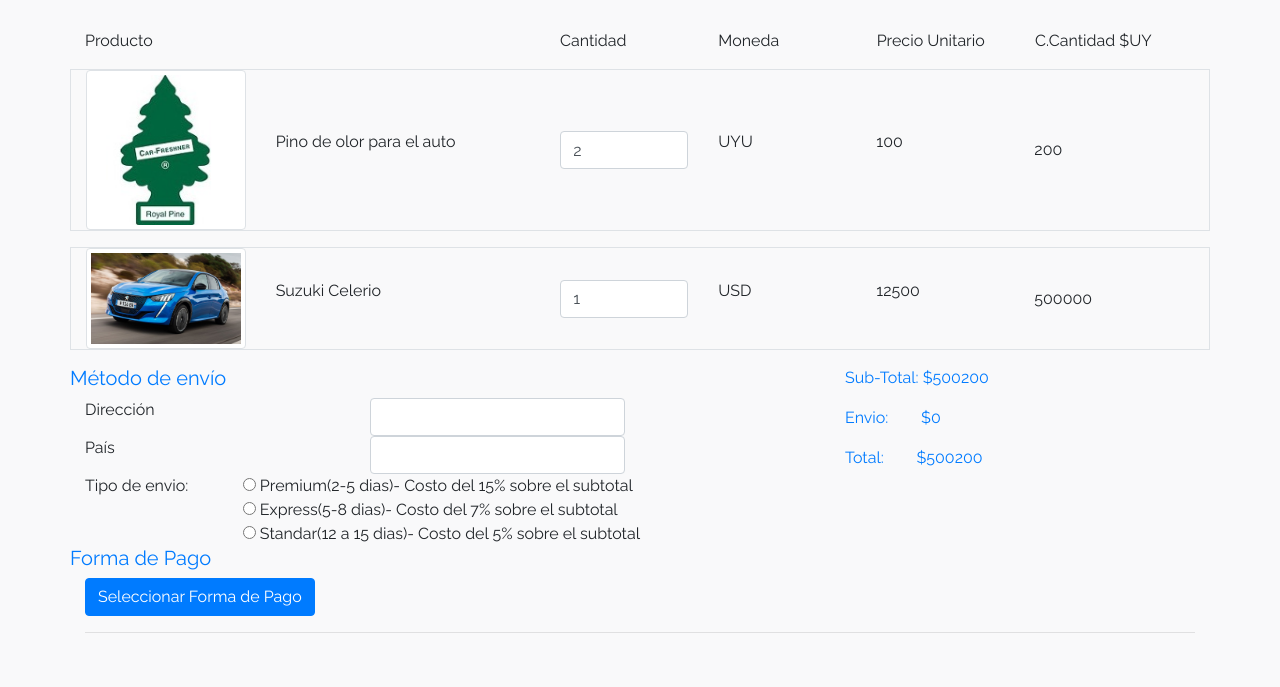
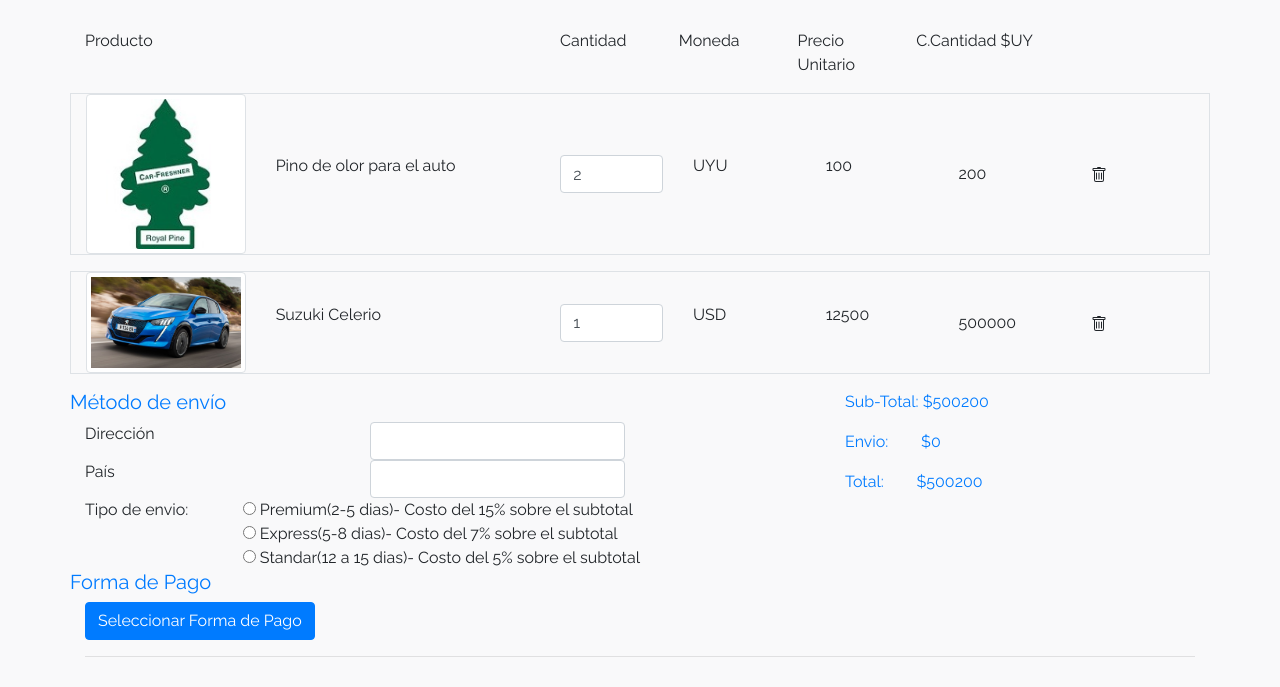
Before and after one commit to daianpalacios/e-Mercado, a website: page frontend/cart.html in a window 1280 px wide. Shown: the part 113-800 px from the top of the page. Drawn offline with Linux system fonts and the light colour scheme; sample sign-in values are in the browser's storage; files whose address does not match are found by name.

Commit message:
desafiate7 y pruebas desafiate  login google

```diff
--- a/frontend/cart.html
+++ b/frontend/cart.html
@@ -68,23 +68,7 @@
         </div>
 
         <div id="cartContent" class="container-fluid">
-          <div id="tableHead" class="row">
-            <div class="col-5">
-              Producto
-            </div>
-            <div class="col">
-              Cantidad
-            </div>
-            <div class="col">
-              Moneda
-            </div>
-            <div class="col">
-              Precio Unitario
-            </div>
-            <div class="col-2">
-              C.Cantidad $UY
-            </div>
-          </div>
+
         </div>
         <div class="container-fluid">
           <div class="row">
--- a/frontend/js/cart.js
+++ b/frontend/js/cart.js
@@ -7,11 +7,33 @@
 
 const showCart = (productCart) => {
 
+    let cartContent = document.getElementById("cartContent");
     let total = document.getElementById('total');
     let subTotal = document.getElementById('sub_total');
     let totalEnvio = document.getElementById('envio_final'); //ENTREGA 7
     let porcentajeEnvio = document.getElementsByName('TipoEnvio');//ENTREGA 7
     let auxTotal = 0;
+
+    cartContent.innerHTML = '<div id="tableHead" class="row">'+
+    '                           <div class="col-5">'+
+    '                               Producto'+
+    '                           </div>'+
+    '                           <div class="col">'+
+    '                               Cantidad'+
+    '                           </div>'+
+    '                           <div class="col">'+
+    '                               Moneda'+
+    '                           </div>'+
+    '                           <div class="col">'+
+    '                               Precio Unitario'+
+    '                           </div>'+
+    '                           <div class="col-2">'+
+    '                               C.Cantidad $UY'+
+    '                           </div>'+
+    '                           <div class="col">'+
+    '                               '+
+    '                           </div>'+
+    '                       </div>';
 
     totalEnvio = 0;
 
@@ -23,7 +45,6 @@
         unidad_SubTotal = TotalEnPesosUY(articles);
 
         // Creo variables para HTML
-        let cartContent = document.getElementById("cartContent");
         let colImg = document.createElement("div");
         let artImg = document.createElement('img');
         let colName = document.createElement("div");
@@ -38,6 +59,9 @@
         let rowlinea = document.createElement("div");
         let linea = document.createElement("hr");
         let colgrupo = document.createElement("div");
+        let colTrash = document.createElement("div"); //DESAFIATE 7
+        let btnTrash = ""//DESAFIATE 7
+
 
         // Agrego las clases correspondientes
         colImg.classList.add('col-2');
@@ -50,9 +74,16 @@
         artCount.setAttribute("id", "Cant_" + i)
         colCurrency.classList.add('col');
         colCost.classList.add('col');
-        colSubTot.classList.add('col-2', 'SubTot');
+        colTrash.classList.add('col','trash');
+        colTrash.setAttribute('id','colTrash'+ i);
+        colSubTot.classList.add('col', 'SubTot');
         colgrupo.classList.add('row', 'my-3', 'border', 'align-items-center');
         rowlinea.classList.add('row');
+        btnTrash = '<svg xmlns="http://www.w3.org/2000/svg" width="16" height="16" fill="currentColor" class="bi bi-trash" viewBox="0 0 16 16">'+
+        '<path d="M5.5 5.5A.5.5 0 0 1 6 6v6a.5.5 0 0 1-1 0V6a.5.5 0 0 1 .5-.5zm2.5 0a.5.5 0 0 1 .5.5v6a.5.5 0 0 1-1 0V6a.5.5 0 0 1 .5-.5zm3 .5a.5.5 0 0 0-1 0v6a.5.5 0 0 0 1 0V6z"/>'+
+        '<path fill-rule="evenodd" d="M14.5 3a1 1 0 0 1-1 1H13v9a2 2 0 0 1-2 2H5a2 2 0 0 1-2-2V4h-.5a1 1 0 0 1-1-1V2a1 1 0 0 1 1-1H6a1 1 0 0 1 1-1h2a1 1 0 0 1 1 1h3.5a1 1 0 0 1 1 1v1zM4.118 4 4 4.059V13a1 1 0 0 0 1 1h6a1 1 0 0 0 1-1V4.059L11.882 4H4.118zM2.5 3V2h11v1h-11z"/>'+
+        '</svg>';  //DESAFIATE 7
+
 
         //cargo los datos en las variables
         artImg.appendChild(document.createTextNode(`${articles.src}`));
@@ -76,13 +107,17 @@
         colgrupo.appendChild(colCurrency);
         colgrupo.appendChild(colCost);
         colgrupo.appendChild(colSubTot);
+        colgrupo.appendChild(colTrash);
+
         cartContent.appendChild(colgrupo);
 
         auxTotal += TotalEnPesosUY(articles);
         // auxTotal += articles.unitCost * articles.count;
+       let Trash = document.getElementById('colTrash'+ i); //DESAFIATE 7
+       Trash.innerHTML = btnTrash;//DESAFIATE 7
     }
 
-//ENTREGA 7
+    //ENTREGA 7
     SubTotalFinal = auxTotal; // aca guardo el total del momento como subtotal para poder calcularle los porcentajes
     subTotal.innerHTML = auxTotal;
 
@@ -102,6 +137,8 @@
     total.innerHTML = SubTotalFinal + totalEnvio;
 
     plas(productCart);
+
+    deleteElement(productCart);
 
 
 
@@ -140,6 +177,24 @@
             SubTotalFinal = auxTotalAux;
 
             calcularEnvio()
+        });
+    }
+
+}
+
+//Funcion para eliminar un producto //DESAFIATE 7
+function deleteElement(productCart) {
+
+    let btnTrash = document.getElementsByClassName('trash');
+
+    for (let i = 0; i < btnTrash.length; i++) {
+        btnTrash[i].addEventListener("click", () => {
+            productCart.articles.splice(i, 1);
+
+            let cartContent = document.getElementById("cartContent");
+            cartContent.innerHTML = "";
+            showCart(productCart);
+
         });
     }
 
@@ -264,7 +319,7 @@
                 alert("Debe completar todos los campos del credito");
             } else {
                 okFormaDePago = true;
-                modoPago="Credito";
+                modoPago = "Credito";
                 document.getElementById("btnConfirmModal").setAttribute('data-dismiss', 'modal');
 
             }
@@ -278,7 +333,7 @@
                 alert("Debe completar todos los campos de la transferencia");
             } else {
                 okFormaDePago = true;
-                modoPago="Transferencia Bancaria";
+                modoPago = "Transferencia Bancaria";
                 document.getElementById("btnConfirmModal").setAttribute('data-dismiss', 'modal');
             }
 
@@ -286,65 +341,67 @@
 
         //chequeo cual esta seleccionado y si la direccion y el pais estan vacios
         if (document.getElementById('Premium').checked) {
-            ok=true;
-            tipoEnvio="Premium";
+            ok = true;
+            tipoEnvio = "Premium";
         }
 
         if (document.getElementById('Express').checked) {
-            ok=true;
-            tipoEnvio="Express";
+            ok = true;
+            tipoEnvio = "Express";
         }
 
         if (document.getElementById('Standar').checked) {
-            ok=true;
-            tipoEnvio="Standar";
+            ok = true;
+            tipoEnvio = "Standar";
         }
 
         if (direccion.value == null || direccion.value == "") {
-            ok=false;
+            ok = false;
         }
 
-        if (pais.value == null || pais.value == "" ) {
-            ok=false;
+        if (pais.value == null || pais.value == "") {
+            ok = false;
         }
-        if(ok == false || okFormaDePago == false){
-            if (ok == false){
-            alert("Deben completarse los campos de envio");
+        if (ok == false || okFormaDePago == false) {
+            if (ok == false) {
+                alert("Deben completarse los campos de envio");
             }
-        }else{
+        } else {
             alert("Venta realizada con exito!");
 
+
+            //DESAFIATE 8
             let saleFile = { // Nuevo Array con toda la info a guardar en TXT
-                "Productos" :[
+                "Productos": [
                     {
                         "ProductosJS": `${JSON.stringify(productCart)}`
                     }
                 ],
-                "Envio" :[
+                "Envio": [
                     {
-                        "Direccion" :`${direccion.value}`,
-                        "Pais":`${pais.value}`,
-                        "Tipo":`${tipoEnvio}`
+                        "Direccion": `${direccion.value}`,
+                        "Pais": `${pais.value}`,
+                        "Tipo": `${tipoEnvio}`
                     }
                 ],
-                "Pago" :[
+                "Pago": [
                     {
-                        "Modo de pago" :`${modoPago}`,
-                        "Nombre":`${creditNombre.value}`,
-                        "Numero tarjeta":`${creditNumTarjeta.value}`,
-                        "Exp Mes":`${creditExpiraMM.value}`,
-                        "Exp Año":`${creditExpiraDD.value}`,
-                        "CVC":`${creditCVC.value}`,
-                        "Banco" :`${transfBanco.value}`,
-                        "Cuenta":`${transfCuenta.value}`,
-                        "Titular":`${transfTitular.value}`
+                        "Modo de pago": `${modoPago}`,
+                        "Nombre": `${creditNombre.value}`,
+                        "Numero tarjeta": `${creditNumTarjeta.value}`,
+                        "Exp Mes": `${creditExpiraMM.value}`,
+                        "Exp Año": `${creditExpiraDD.value}`,
+                        "CVC": `${creditCVC.value}`,
+                        "Banco": `${transfBanco.value}`,
+                        "Cuenta": `${transfCuenta.value}`,
+                        "Titular": `${transfTitular.value}`
                     }
                 ],
-                "Totales" :[
+                "Totales": [
                     {
-                        "Sub Total" :`${TotalesSubTotal.textContent}`,
-                        "Envio":`${TotalesEnvio.textContent}`,
-                        "Total":`${TotalesTotal.textContent}`
+                        "Sub Total": `${TotalesSubTotal.textContent}`,
+                        "Envio": `${TotalesEnvio.textContent}`,
+                        "Total": `${TotalesTotal.textContent}`
                     }
                 ],
             }
@@ -353,21 +410,19 @@
             fetch("http://localhost:3000/buyCart", { // Fetch de localhost para usar app.js
                 method: "POST",
                 headers: {
-                  'Content-Type': 'application/json'
+                    'Content-Type': 'application/json'
                 },
                 body: JSON.stringify(saleFile)
             })
 
+        }
+
+    });
+
+
+    //DESAFIATE 7
 
 
 
 
-        }
-
-
-
-    });
-
-
-
 });
--- a/frontend/js/login.js
+++ b/frontend/js/login.js
@@ -20,7 +20,7 @@
             age: '0',
             email: '',
             phone: '',
-            image: 'https://img.icons8.com/bubbles/100/000000/user.png'
+            image: 'https://i.ibb.co/YPbhWXZ/user.png' //DESAFIATE 6
         }
         // localStorage.setItem("Login", arr);
        localStorage.setItem("Login", JSON.stringify(profile_info));
```
Also changed, not shown: frontend/index.html (+1 -2 lines), frontend/js/my-profile.js (+31 -3 lines), frontend/login.html (+11 -14 lines).
